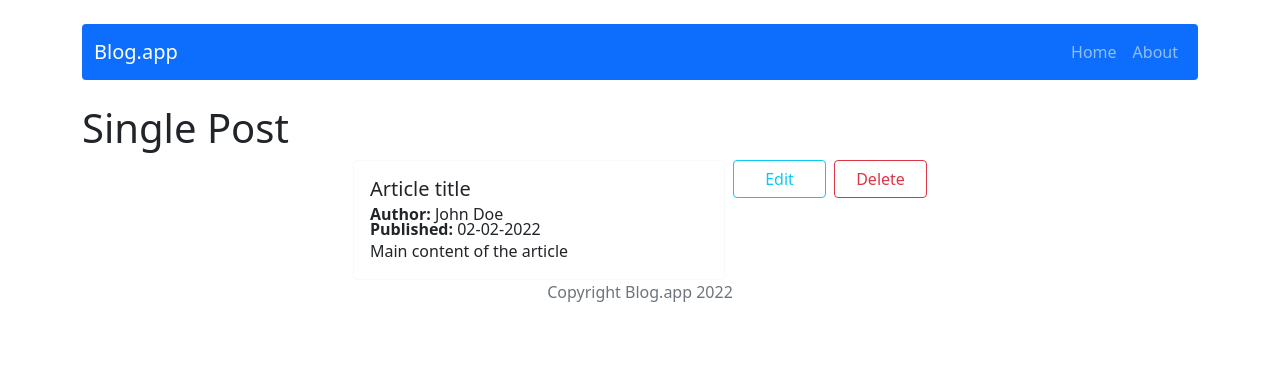
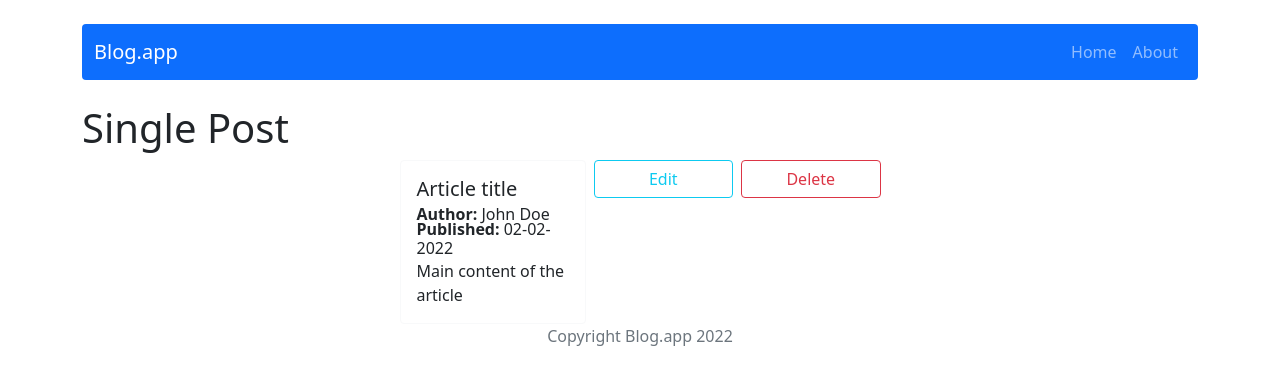
Before and after one commit to PiotrTancula/react-blog, a React (Create React App) app: page /post/1 in a window 1280 px wide. Shown: the top 384 px of the page. Built offline with nearby package versions, Linux system fonts and the light colour scheme.

Commit message:
minor css fixes

```diff
--- a/src/components/common/ModalButton.js
+++ b/src/components/common/ModalButton.js
@@ -25,7 +25,7 @@ const ModalButton = (props) => {
   return (
 
     <>
-      <Button  className='col-1 align-self-start'variant='outline-danger' onClick={handleShow}>
+      <Button  className=' align-self-start w-25'variant='outline-danger' onClick={handleShow}>
         Delete
       </Button>
 
--- a/src/components/features/AddPostForm.js
+++ b/src/components/features/AddPostForm.js
@@ -28,7 +28,7 @@ const AddPostForm = () => {
 
   return (
     <>
-      <div className="w-50 mx-auto">
+      <div className="w-50 ps-5">
         <form onSubmit={handleSubmit}>
           <Form.Group className="mb-3" controlId="title">
             <Form.Label>Title</Form.Label>
--- a/src/components/pages/InsideSinglePost.js
+++ b/src/components/pages/InsideSinglePost.js
@@ -28,9 +28,9 @@ const InsideSinglePost = () => {
   return (
     <>
       <h1>Single Post</h1>
-      <div className='d-flex justify-content-center'>
+      <div className='d-flex justify-content-center w-50 mx-auto'>
         <Post key={currentPost.postId} {...currentPost} />
-        <Button className='col-1 align-self-start  mx-2' variant='outline-info' href={`/post/edit/${postId}`} >Edit</Button>
+        <Button className=' align-self-start w-25  mx-2' variant='outline-info' href={`/post/edit/${postId}`} >Edit</Button>
         {/* <Button className='col-1 align-self-start'variant='outline-danger'  showmodal={showModal} onClick={updateShowModal}>Delete</Button> */}
         <ModalButton showmodal={showModal} updateshowmodal={updateShowModal} postId={postId} />
       </div>
--- a/src/components/pages/PostAdd.js
+++ b/src/components/pages/PostAdd.js
@@ -5,7 +5,7 @@ const PostAdd = () => {
 
   return (
   <>
-    <h1>PostAdd</h1>
+    <h1 className='w-50 ps-5'>PostAdd</h1>
     <AddPostForm />
   </>
   )
```
